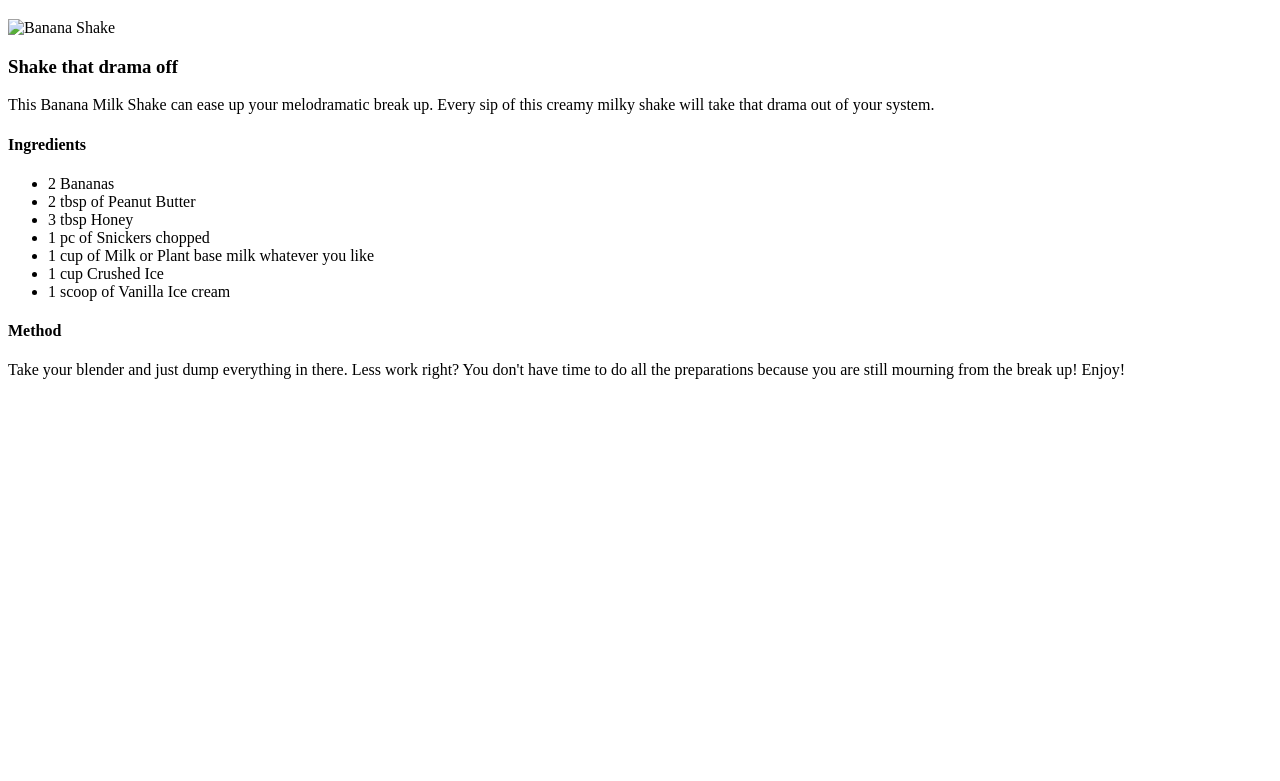
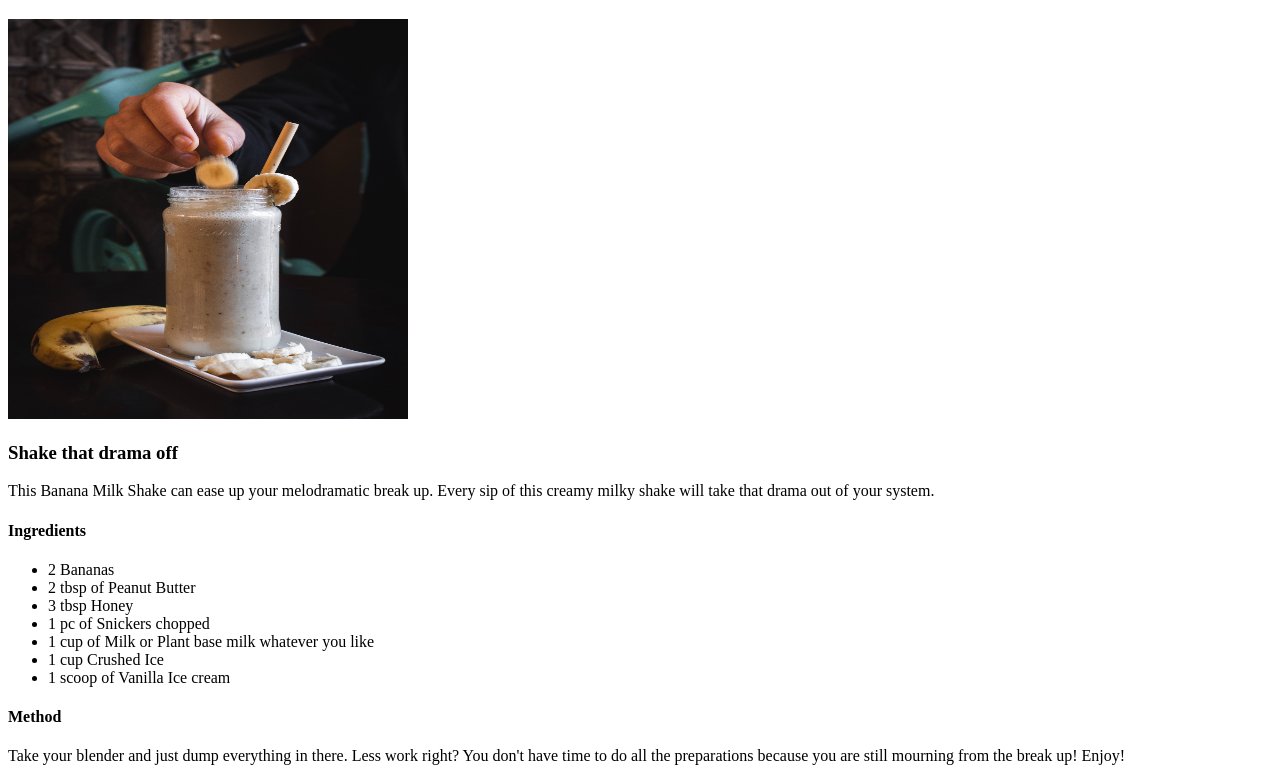
Before and after one commit to frauhans/odin-recipes, a plain HTML site: page recipes/bananaramashake.html in a window 1280 px wide. Shown: the part 61-842 px from the top of the page. Before the commit the page ends 800 px from the top, so only its background shows below. Drawn offline with Linux system fonts and the light colour scheme.

Commit message:
bananaramashake.html

```diff
--- a/recipes/bananaramashake.html
+++ b/recipes/bananaramashake.html
@@ -8,7 +8,7 @@
 
 <body>
     <h1>Bananarama Shake Recipe</h1>
-    <img src="..images/bananarama.jpg" alt="Banana Shake" style="width:400px;height: 400px;">
+    <img src="../images/bananarama.jpg" alt="Banana Shake" style="width:400px;height:400px">
     <h3>Shake that drama off</h3>
     <p>This Banana Milk Shake can ease up your melodramatic break up. Every sip of this creamy milky shake will take that drama out of your system.</p>
     <h4>Ingredients</h4>
```
Also changed, not shown: 2 other files.
